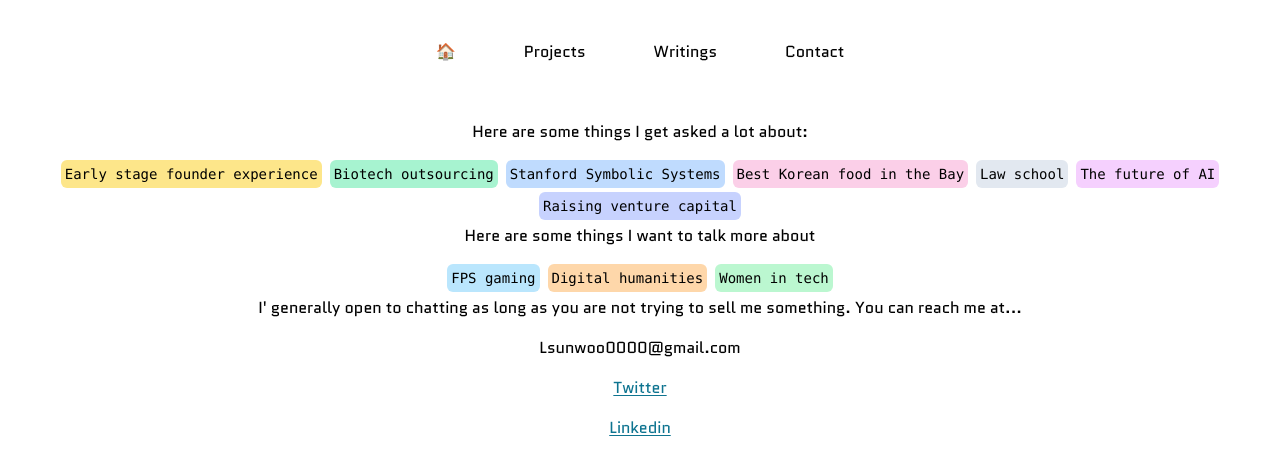
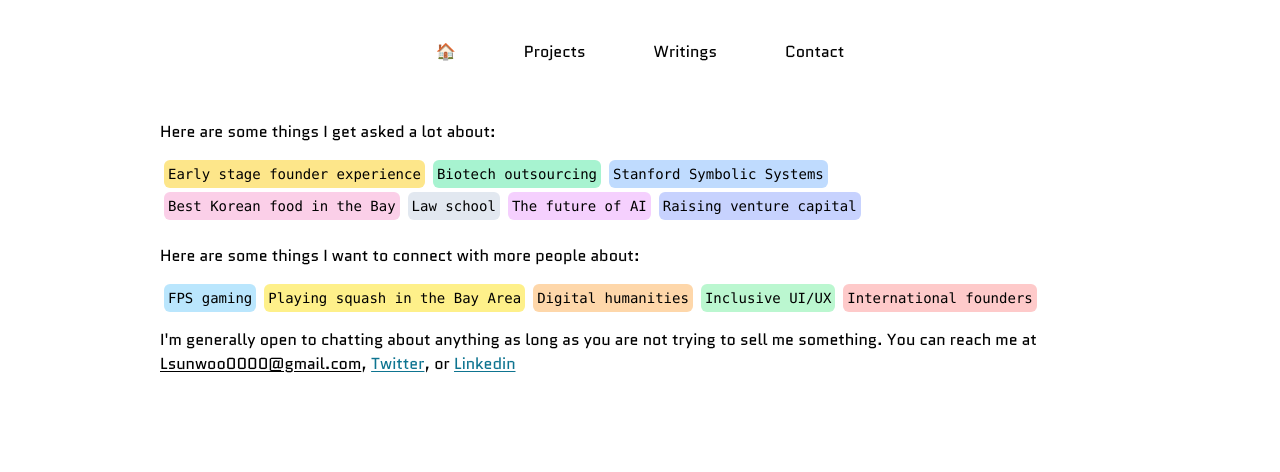
Before and after one commit to bookvacuum/personalsite, a Next.js app: page /contact in a window 1280 px wide. Shown: the top 472 px of the page. Built offline with nearby package versions, Linux system fonts and the light colour scheme.

Commit message:
start fooder

```diff
--- a/src/pages/contact.js
+++ b/src/pages/contact.js
@@ -5,10 +5,10 @@ export default function Contact() {
 
     return (
         <>
-        <div className="px-5 pt-10 mx-auto text-center">
+        <div className="px-5 pt-10 mx-auto sm:px-40">
 
             <p>Here are some things I get asked a lot about:</p>
-            <div className='flex-wrap'>
+            <div className='flex-wrap sm:w-3/4'>
             <Tag props={{name: 'Early stage founder experience', color: 'bg-amber-200'}}/>
             <Tag props={{name: 'Biotech outsourcing', color: 'bg-emerald-200'}}/>
              <Tag props={{name: 'Stanford Symbolic Systems', color: 'bg-blue-200'}}/>
@@ -18,18 +18,21 @@ export default function Contact() {
             <Tag props={{name: 'Raising venture capital', color: 'bg-indigo-200'}}/>
             </div>
 
-            <p>Here are some things I want to talk more about</p>
+            <p className='pt-5'>Here are some things I want to connect with more people about:</p>
             <div className='flex-wrap'>
             <Tag props={{name: 'FPS gaming', color: 'bg-sky-200'}}/>
+            <Tag props={{name: 'Playing squash in the Bay Area', color: 'bg-yellow-200'}}/>
             <Tag props={{name: 'Digital humanities', color: 'bg-orange-200'}}/>
-            <Tag props={{name: 'Women in tech', color: 'bg-green-200'}}/>
-
-             <p>I&apos; generally open to chatting as long as you are not trying to sell me something. You can reach me at...</p>
-    <p>Lsunwoo0000@gmail.com</p>
-       <p> <Link className="underline underline-offset-2 text-cyan-700" href='https://twitter.com/SunwooLee__'>Twitter</Link></p>
-       <p> <Link className="underline underline-offset-2 text-cyan-700" href='https://www.linkedin.com/in/sunwoo-lee-215a92126/'>Linkedin</Link></p>
+            <Tag props={{name: 'Inclusive UI/UX', color: 'bg-green-200'}}/>
+            <Tag props={{name: 'International founders', color: 'bg-red-200'}}/>
 
             </div>
+             <p className='pt-3 pb-0'>I&apos;m generally open to chatting about anything as long as you are not trying to sell me something. You can reach me at <br></br>
+    <span className='underline underline-offset-2'>Lsunwoo0000@gmail.com</span>,
+       <span> <Link className="underline underline-offset-2 text-cyan-700" href='https://twitter.com/SunwooLee__'>Twitter</Link></span>, or
+       <span> <Link className="underline underline-offset-2 text-cyan-700" href='https://www.linkedin.com/in/sunwoo-lee-215a92126/'>Linkedin</Link></span></p>
+
+
         </div>
         </>
 
--- a/src/pages/index.js
+++ b/src/pages/index.js
@@ -28,10 +28,10 @@ export default function Home() {
 
      <div className='pl-5 pr-5 text-center'>
 
-        <h1 className='mb-3 font-sans text-4xl italic'>Hi! I&apos;m Sunwoo</h1>
-        <p className='pb-0 font-sans'>My name means giver of valuables.</p>
-        <p className='pb-0 font-sans'>I&apos;m a full stack developer currently working on building a more authentic web.</p>
-        <p className='pb-0 -mb-5 font-sans'>In my free time I like to cook hearty meals like this one.</p>
+        <h1 className='mb-3 text-4xl italic'>Hi! I&apos;m Sunwoo</h1>
+        <p className='pb-0 '>My name means giver of valuables.</p>
+        <p className='pb-0'>I&apos;m a full stack developer currently working on building a more authentic web.</p>
+        <p className='pb-0 -mb-5'>In my free time I like to cook hearty meals like this one.</p>
   <div className='relative -left-[2px]'>
   <Potato/>
   </div>
--- a/src/pages/projects.js
+++ b/src/pages/projects.js
@@ -1,9 +1,11 @@
 import { BoxGeometry, Line } from 'three';
 import Tag from '/components/tag';
+import React, {useCallback} from 'react';
 import YoutubeVideo from '/components/youtube';
 import Image from 'next/image';
 import quitnow from '/public/quitnow.png';
 import Link from 'next/link';
+
 
  export default function Projects() {
 
@@ -19,16 +21,17 @@ import Link from 'next/link';
      <li>
      <h3 className='pt-3 pb-1 font-bold'>AI Chatbot that answers developer questions</h3>
           <p className='pt-1 text-sm'>Built before the days of ChatGPT, available as a web app and slackbot.
-          In this demo, the bot answers questions about python pandas and provides additional resources</p>
+          In this demo, the bot answers questions about Python pandas and provides additional resources</p>
 
-    <video src={require('/public/chatbot.mp4')} autoPlay={true} loop muted width={500}
-      height={500} className={`mx-auto drop-shadow`}/>
+
+ <video src={require('/public/chatbot.mp4')} autoPlay={true} loop muted width={800}
+      height={800} className={`mx-auto justify-center drop-shadow`}/>
 
 </li>
   <li>
      <h3 className='pt-5 pb-1 font-bold'>Smart contract for ethSF</h3>
           <p className='pt-[2px] pb-3 text-sm'>GoFundMe for people quitting their jobs, powered by web3 wallet infrastructure. Automatically creates wallet for users. $1200 prize winner at ETHSF</p>
-           <Link className='px-1 rounded bg-violet-300 hover:bg-violet-500' href='https://meek-smakager-d79825.netlify.app/'>Try it on laptop</Link>
+           <Link className='p-2 mb-3 rounded bg-violet-200 hover:bg-violet-500' href='https://meek-smakager-d79825.netlify.app/'>Try it on laptop</Link>
 
           <Image src={quitnow} className = "w-[500px] mx-auto pt-3" alt="landing page of Quit Now"/>
 
@@ -40,7 +43,7 @@ import Link from 'next/link';
           Although this project had the best intentions, it made a big mistake of promising to be a safe space for queers at the beta stage when a lot of the things were actively under development.
           You can read more about the incident <Link className='underline text-cyan-600 underline-offset-2 decoration-cyan-600' href='https://stanforddaily.com/2019/11/19/queer-chart-startup-exposes-student-data/'>here</Link> and <Link className='underline text-cyan-600 underline-offset-2 decoration-cyan-600' href='https://stanforddaily.com/2019/11/19/the-foho-a-queer-startup-and-the-twisting-of-truth/'>here</Link>. </p>
 
-            <Link className='px-1 mb-5 rounded bg-violet-300 hover:bg-violet-500' href='https://queerchart.com/'>Live site</Link>
+            <Link className='p-2 rounded bg-violet-200 hover:bg-violet-500' href='https://queerchart.com/'>Go to live site</Link>
 <div className='mx-auto'>
 <YoutubeVideo/>
 </div>
```
Also changed, not shown: components/footer.js (added).
